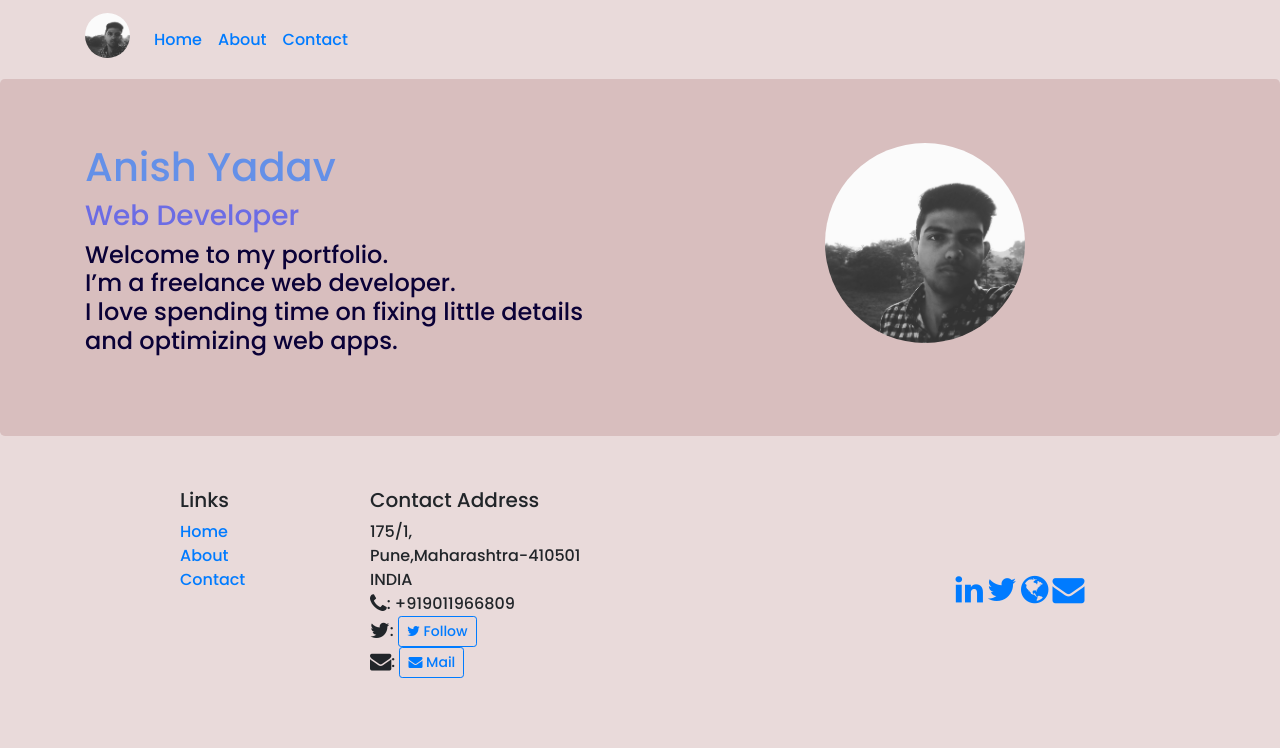
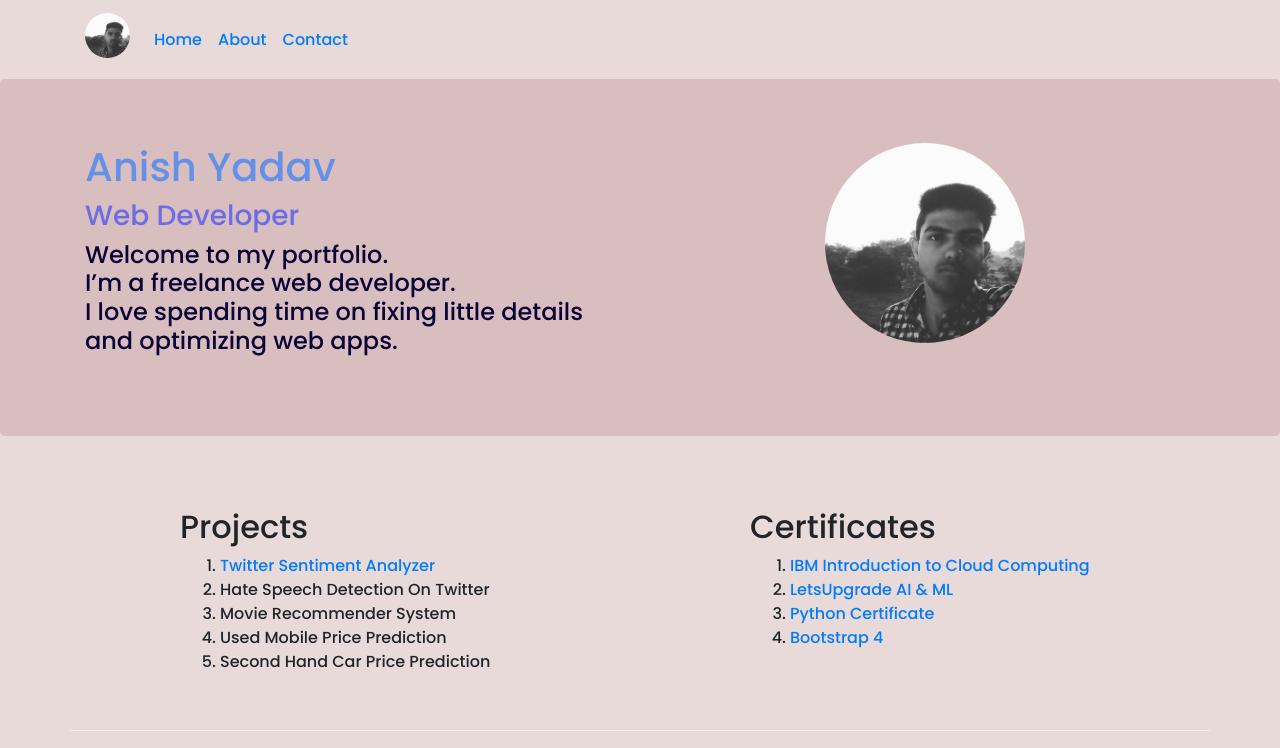
Before and after one commit to aNISH-2K/anishyadav.github.io, a website: page index.html in a window 1280 px wide. Shown: the top 748 px of the page. Drawn offline with nearby package versions, Linux system fonts and the light colour scheme.

Commit message:
update index

```diff
--- a/css/styles.css
+++ b/css/styles.css
@@ -10,9 +10,9 @@ body {
 
 .row-content {
     margin: opx auto;
-    padding: 50px 0px 50px 0px;
+    padding: 40px 0px 40px 0px;
     border-bottom: 1px ridge;
-    min-height: 400px;
+    min-height: 200px;
 }
 
 .jumbotron {
--- a/index.html
+++ b/index.html
@@ -63,6 +63,39 @@
             </div>
         </div>
     </header>
+    <section class="container">
+        <div class="row row-content">
+            <div class="col-12 col-sm-5 offset-1">
+                <h2>Projects</h2>
+                <ol>
+                    <li>
+                        <a href="https://analyzingtwitter.herokuapp.com/" target="_blank">Twitter Sentiment Analyzer</a>
+                    </li>
+                    <li>Hate Speech Detection On Twitter</li>
+                    <li>Movie Recommender System</li>
+                    <li>Used Mobile Price Prediction</li>
+                    <li>Second Hand Car Price Prediction</li>
+                </ol>
+            </div>
+            <div class="col-sm-5 offset-1">
+                <h2>Certificates</h2>
+                <ol>
+                    <li>
+                        <a class="image-link" href="./img/Coursera US54CRZLNWTW-page-001.jpg" target="_blank">IBM Introduction to Cloud Computing</a>
+                    </li>
+                    <li>
+                        <a href="./img/LUAI07200117-page-001.jpg" target="_blank">LetsUpgrade AI & ML</a>
+                    </li>
+                    <li>
+                        <a href="#">Python Certificate</a>
+                    </li>
+                    <li>
+                        <a href="#">Bootstrap 4</a>
+                    </li>
+                </ol>
+            </div>
+        </div>
+    </section>
 
 
 
@@ -100,7 +133,13 @@
         </div>
     </footer>
 
-
+    <script>
+        $(document).ready(function() {
+            $('.image-link').magnificPopup({
+                type: 'image'
+            });
+        });
+    </script>
 
     <!-- jQuery first, then Popper.js, then Bootstrap JS. -->
     <script src="https://code.jquery.com/jquery-3.5.1.min.js "></script>
```
Also changed, not shown: contact.html (+0 -2 lines), img/Coursera US54CRZLNWTW-page-001.jpg (added), 1 other file.
